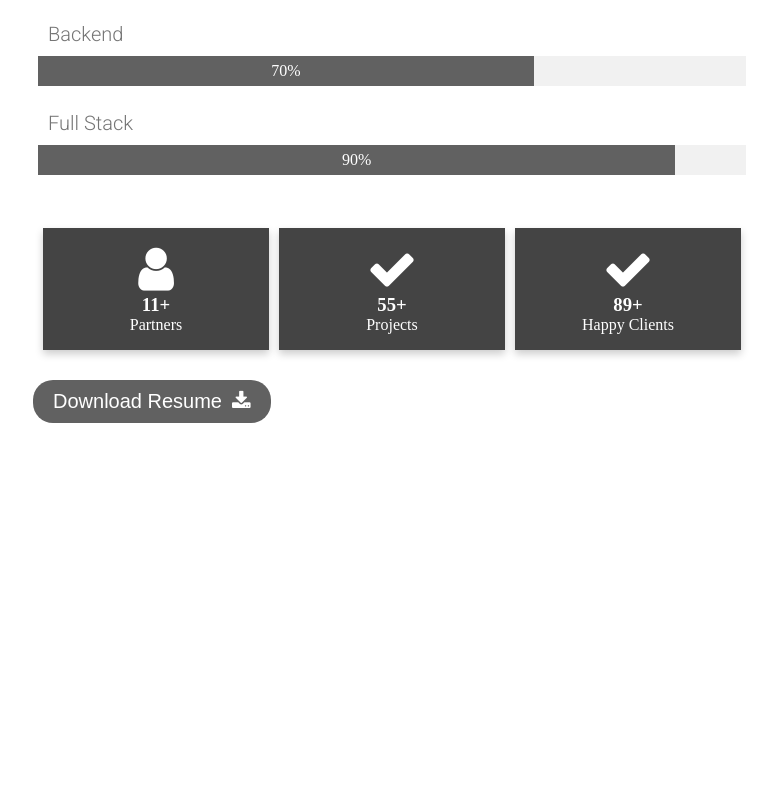
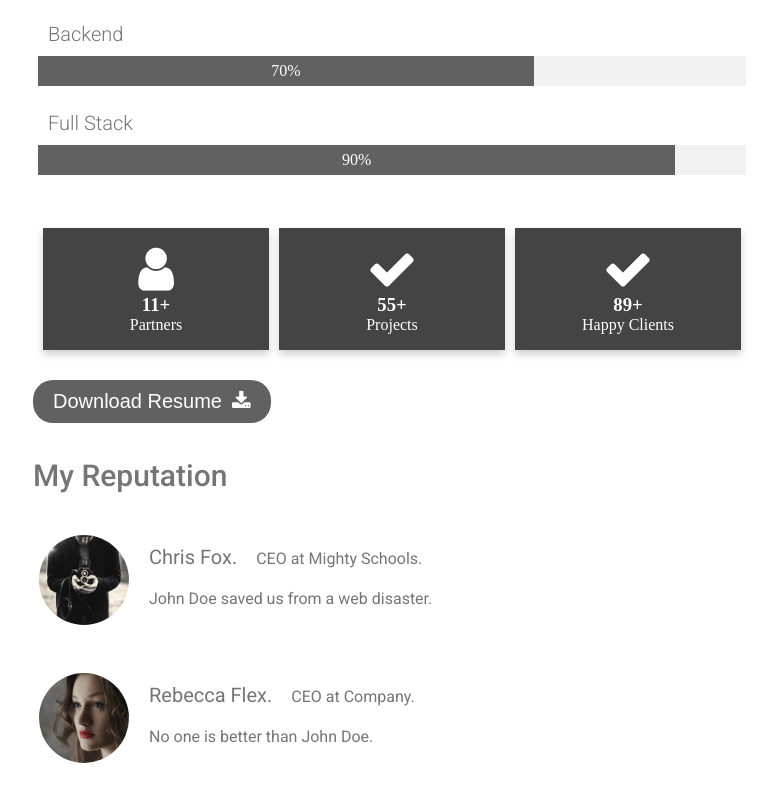
Before and after one commit to Mahmudur-Rahman-Salman/Portfolio-Project-1, a plain HTML site: page index.html in a window 1280 px wide. Shown: the part 1808-2603 px from the top of the page, without its empty margins (504-1280 px from the left). Before the commit the page ends 2256 px from the top, so only its background shows below. Drawn offline with Linux system fonts and the light colour scheme.

Commit message:
reputation section complete

```diff
--- a/index.html
+++ b/index.html
@@ -115,6 +115,25 @@
         </div>
         <button>Download Resume<i class="fa fa-download btn"></i></button>
       </div>
+      <!-- My Reputation -->
+      <div class="reputation">
+        <h2>My Reputation</h2>
+        <div class="container">
+          <img
+            src="Image/bandmember.jpg"
+            alt="Avatar"
+            style="width: 90px"
+          />
+          <p><span>Chris Fox.</span> CEO at Mighty Schools.</p>
+          <p>John Doe saved us from a web disaster.</p>
+        </div>
+
+        <div class="container">
+          <img src="Image/avatar_g2.jpg" alt="Avatar" style="width: 90px" />
+          <p><span>Rebecca Flex.</span> CEO at Company.</p>
+          <p>No one is better than John Doe.</p>
+        </div>
+      </div>
     </div>
 
     <script src="script.js"></script>
--- a/style.css
+++ b/style.css
@@ -191,11 +191,10 @@
 
 /* section counter */
 /* Float four columns side by side */
-.section-counter{
+.section-counter {
   margin: 15px;
 }
 .section-counter .column {
-
   width: 35%;
   padding: 5px 5px;
 }
@@ -216,7 +215,6 @@
 /* Responsive columns */
 @media screen and (max-width: 900px) {
   .section-counter .row {
-
     display: block;
     margin-bottom: 10px;
   }
@@ -238,3 +236,55 @@
 .section-counter .fa {
   font-size: 50px;
 }
+
+/* Reputation */
+.reputation {
+  margin: 15px;
+}
+.reputation h2 {
+  font-family: "Roboto", sans-serif;
+  font-size: 30px;
+  font-weight: 500;
+  padding: 10px;
+  color: #757575;
+}
+.reputation .container {
+  border-radius: 5px;
+  padding: 16px;
+  margin: 16px 0;
+}
+
+.reputation .container::after {
+  content: "";
+  clear: both;
+  display: table;
+}
+
+.reputation .container img {
+  float: left;
+  margin-right: 20px;
+  border-radius: 50%;
+}
+
+.reputation .container span {
+  font-family: "Roboto", sans-serif;
+  font-size: 20px;
+  font-weight: 400;
+  margin-right: 15px;
+}
+.reputation .container p {
+  font-family: "Roboto", sans-serif;
+  padding: 10px;
+  color: #757575;
+}
+
+@media (max-width: 900px) {
+  .reputation .container {
+    text-align: center;
+  }
+  .reputation .container img {
+    margin: auto;
+    float: none;
+    display: block;
+  }
+}
```
Also changed, not shown: Image/avatar_g2.jpg (added), Image/bandmember.jpg (added).
